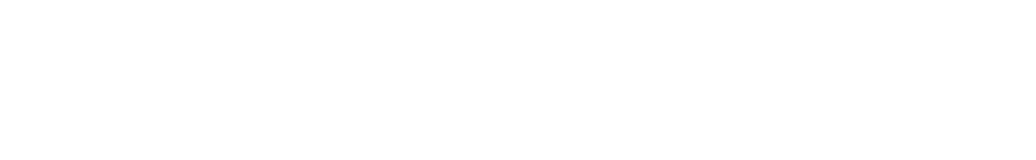
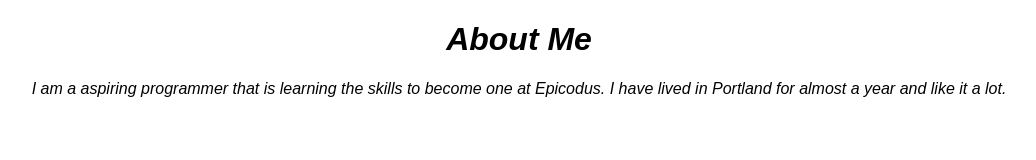
Before and after one commit to Gorman12/blooging-website, a plain HTML site: page aboutme.html in a window 1280 px wide. Shown: the whole page, without its empty margins (121-1157 px from the left). Drawn offline with Linux system fonts and the light colour scheme.

```diff
--- a/aboutme.html
+++ b/aboutme.html
@@ -1,9 +1,13 @@
 <!DOCTYPE html>
 <html>
   <head>
-    <link href="css/styles.css" rel="stylesheet type="text/css">    <title></title>
+    <link href="css/styles.css" rel="stylesheet type="text/css">    <title>About me</title>
   </head>
   <body>
+    <div class="about">
+      <h1>About Me</h1>
+      <p>I am a aspiring programmer that is learning the skills to become one at Epicodus. I have lived in Portland for almost a year and like it a lot.</p>
+    </div>
 
   </body>
 </html>
--- a/css/styles.css
+++ b/css/styles.css
@@ -2,3 +2,12 @@ img {
   height: 400px;
   width: 400px;
 }
+.styles {
+  font-family: fantasy;
+
+}
+.about {
+  font-family: sans-serif;
+  font-style: oblique;
+  text-align: center;
+}
```
Also changed, not shown: index.html (+5 -5 lines).
